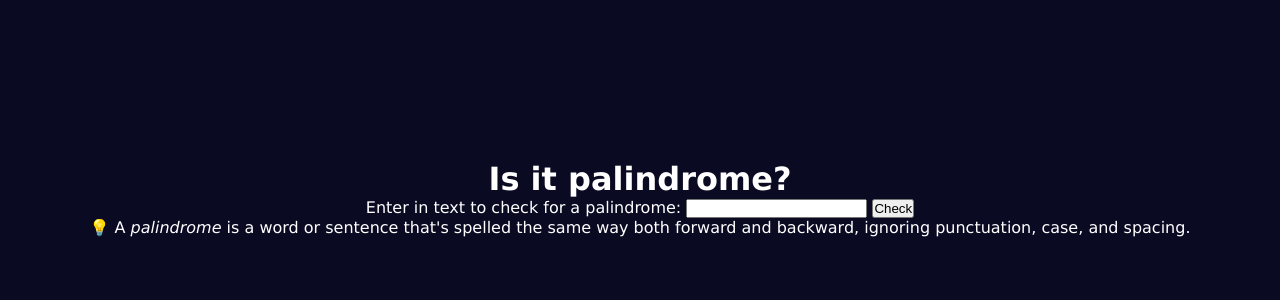
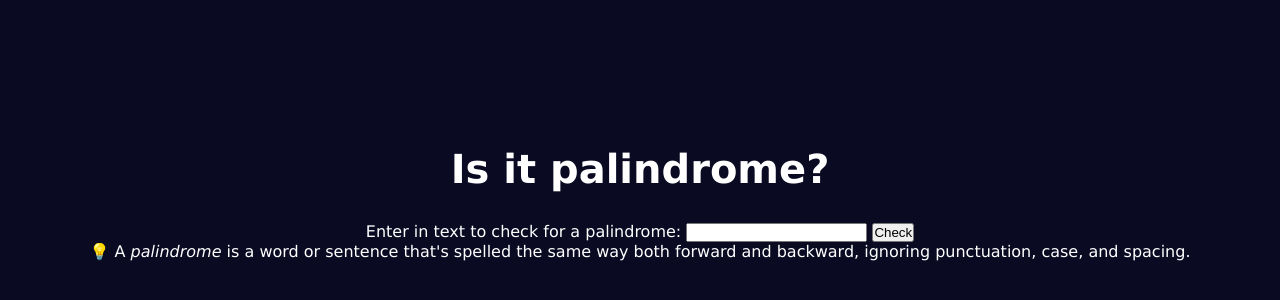
Before and after one commit to Erikote04/Palindrome-Checker, a plain HTML site: page index.html in a window 1280 px wide. Shown: the part 202-502 px from the top of the page. Drawn offline with Linux system fonts and the light colour scheme.

Commit message:
[Styles] Title

```diff
--- a/styles.css
+++ b/styles.css
@@ -19,3 +19,10 @@ body {
     align-items: center;
     justify-content: center;
 }
+
+.title {
+    margin-bottom: 20px;
+    padding: 10px 0;
+    text-align: center;
+    font-size: 2.5rem;
+}
```
